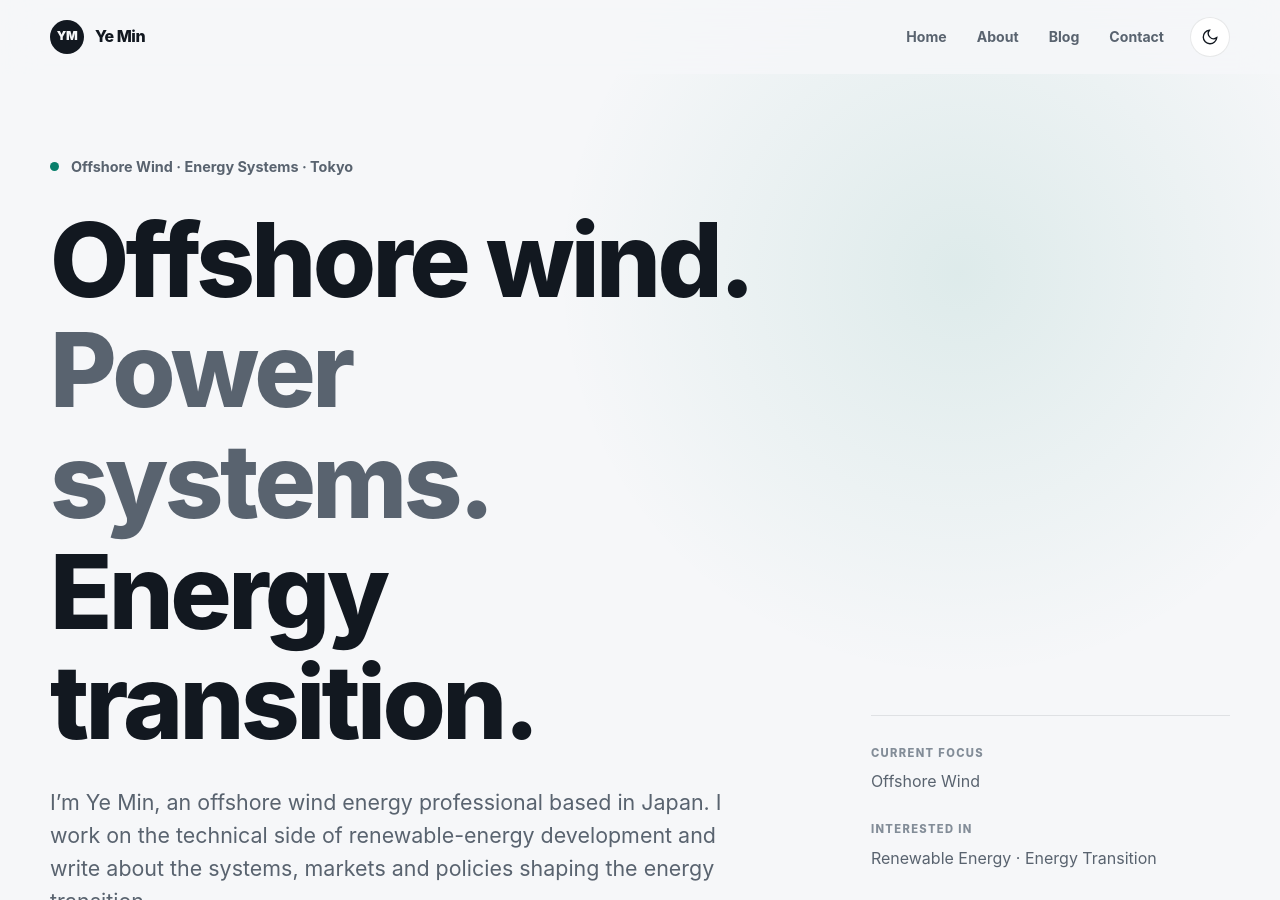
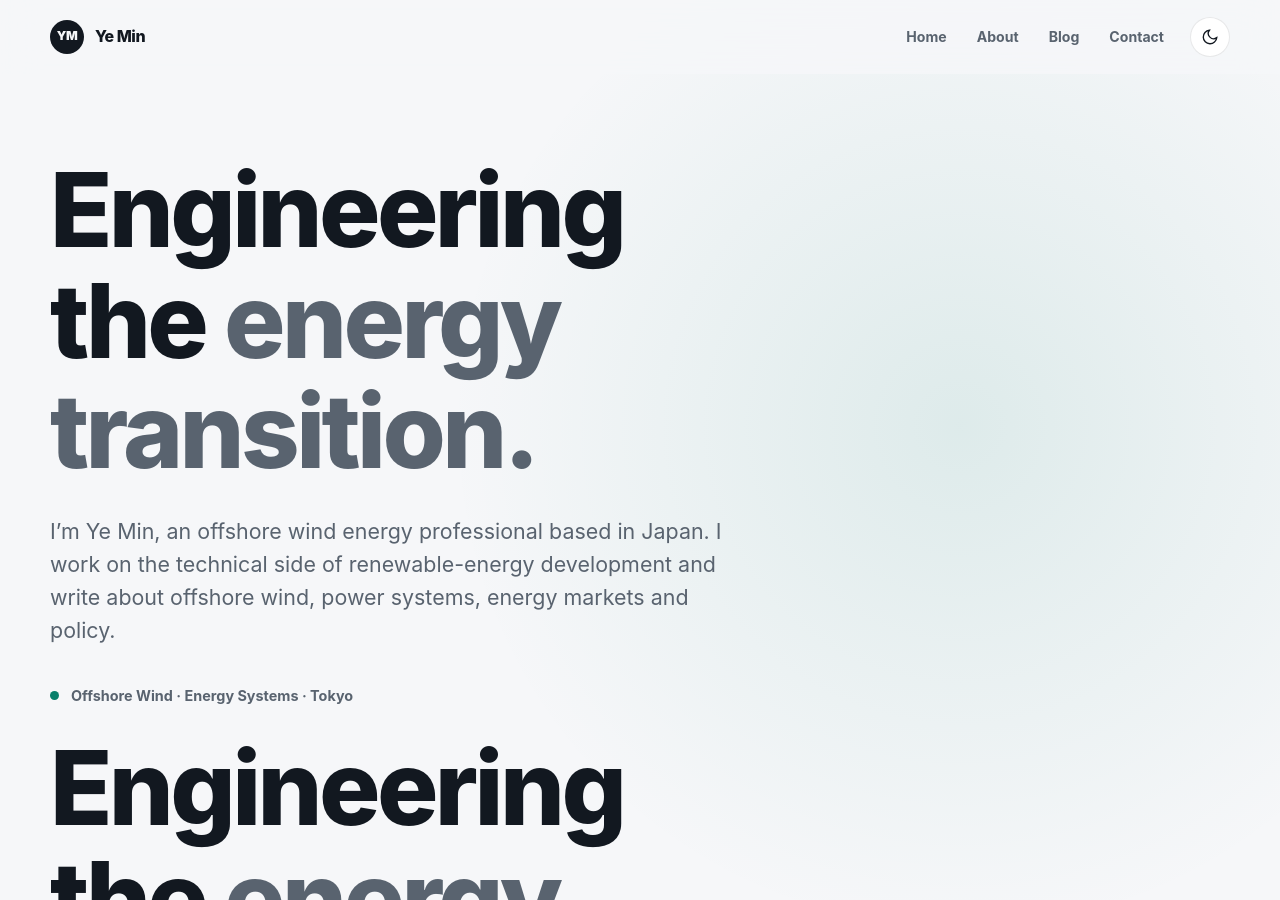
Before and after one commit to ym-yemin/Portfolio, a Jekyll site: the page built from index.html, in a window 1280 px wide and 900 px high. Built offline with Jekyll 4.4.1, drawn with Linux system fonts in a browser that asks for light colours; some of the changed text lies outside the part shown.

Commit message:
Revise hero section for clarity and engagement
Updated the hero section to enhance clarity and focus on offshore wind energy. Removed redundant elements and improved the text for better engagement.

```diff
--- a/index.html
+++ b/index.html
@@ -12,22 +12,36 @@ description: Portfolio and writing by Ye Min — Offshore Wind Energy Technical
         <!-- Main introduction -->
         <div class="hero-main">
 
+          <h1 class="reveal">
+            Engineering the
+            <span>energy transition.</span>
+          </h1>
+
+          <p class="hero-copy reveal">
+            I’m Ye Min, an offshore wind energy professional based in Japan.
+            I work on the technical side of renewable-energy development and
+            write about offshore wind, power systems, energy markets and policy.
+          </p>
+
+          <div class="hero-actions reveal">
+
+            <!-- Main introduction -->
+<div class="hero-main">
+
   <div class="hero-kicker reveal">
     <span class="status-dot"></span>
     Offshore Wind · Energy Systems · Tokyo
   </div>
 
   <h1 class="reveal">
-            Offshore wind.<br>
-            <span>Power systems.</span><br>
-            Energy transition.
+    Engineering the
+    <span>energy transition.</span>
   </h1>
 
   <p class="hero-copy reveal">
     I’m Ye Min, an offshore wind energy professional based in Japan.
-            I work on the technical side of renewable-energy development
-            and write about the systems, markets and policies shaping the
-            energy transition.
+    I work on the technical side of renewable-energy development and
+    write about offshore wind, power systems, energy markets and policy.
   </p>
 
   <div class="hero-actions reveal">
```
Lines whose indentation alone changed are shown as unchanged.
